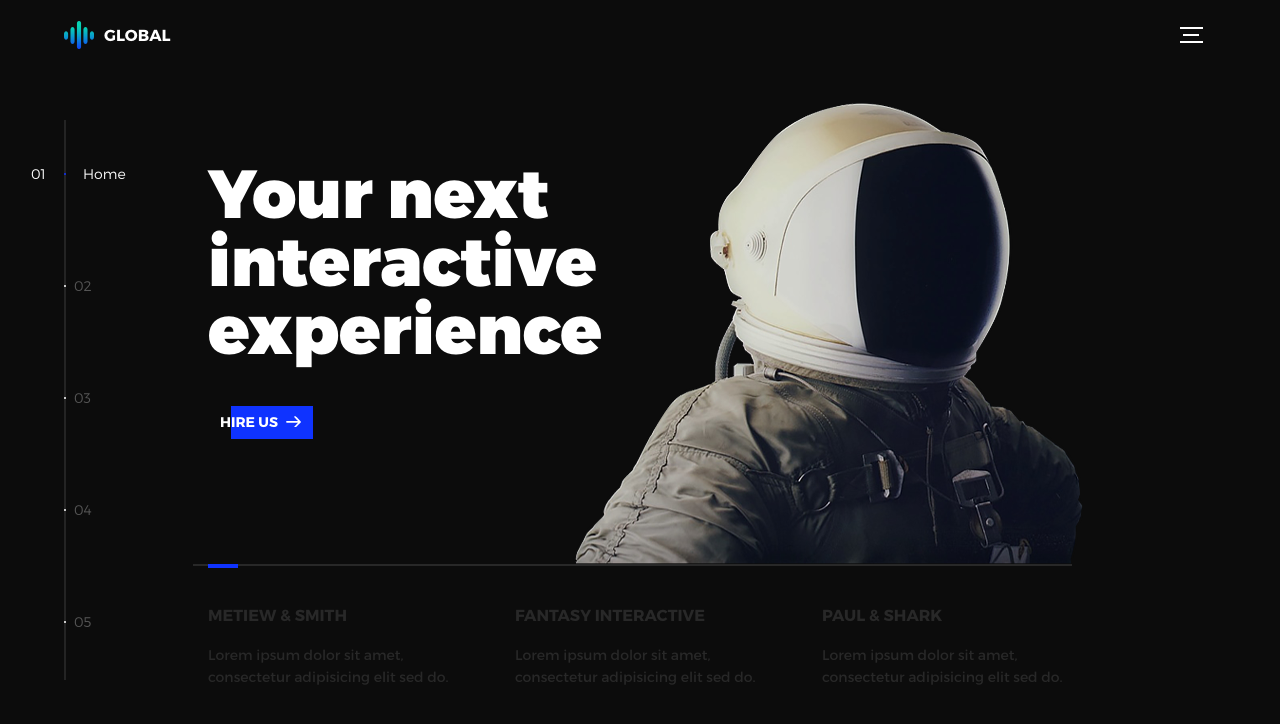
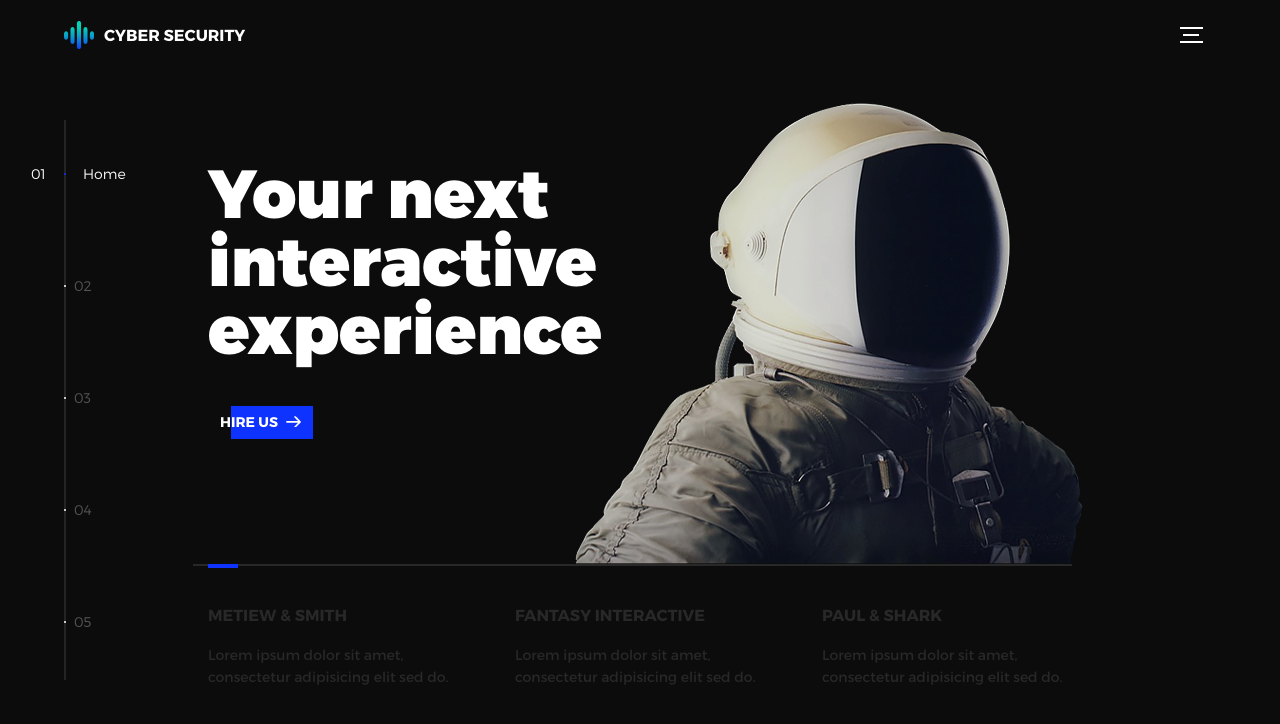
Before and after one commit to 0xVishnuV/0xVishnuV.github.io, a plain HTML site: page index.html in a window 1280 px wide. Drawn offline with nearby package versions, Linux system fonts and the light colour scheme.

Commit message:
Update index.html

```diff
--- a/index.html
+++ b/index.html
@@ -6,7 +6,7 @@
   <meta name="viewport" content="width=device-width, initial-scale=1">
   <meta http-equiv="X-UA-Compatible" content="IE=edge">
   <meta name="description" content="HTML5 website template">
-  <meta name="keywords" content="global, template, html, sass, jquery">
+  <meta name="keywords" content="Cyber Security, template, html, sass, jquery">
   <meta name="author" content="Bucky Maler">
   <link rel="stylesheet" href="assets/css/main.css">
 </head>
@@ -15,10 +15,10 @@
 <!-- notification for small viewports and landscape oriented smartphones -->
 <div class="device-notification">
   <a class="device-notification--logo" href="#0">
-    <img src="assets/img/logo.png" alt="Cyber">
-    <p>Global</p>
+    <img src="assets/img/logo.png" alt="Cyber Security">
+    <p>Cyber Security</p>
   </a>
-  <p class="device-notification--message">Global has so much to offer that we must request you orient your device to portrait or find a larger screen. You won't be disappointed.</p>
+  <p class="device-notification--message">Cyber Security has so much to offer that we must request you orient your device to portrait or find a larger screen. You won't be disappointed.</p>
 </div>
 
 <div class="perspective effect-rotate-left">
@@ -27,8 +27,8 @@
       <div class="l-wrapper">
         <header class="header">
           <a class="header--logo" href="#0">
-            <img src="assets/img/logo.png" alt="Global">
-            <p>Global</p>
+            <img src="assets/img/logo.png" alt="Cyber Security">
+            <p>Cyber Security</p>
           </a>
           <button class="header--cta cta">Hire Us</button>
           <div class="header--nav-toggle">
```
